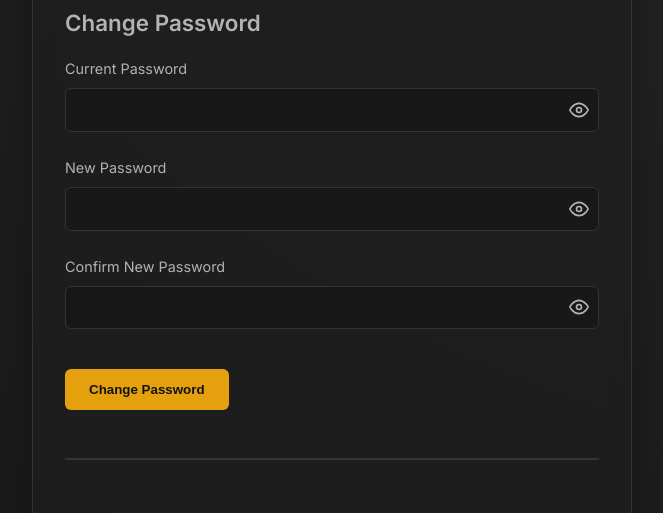
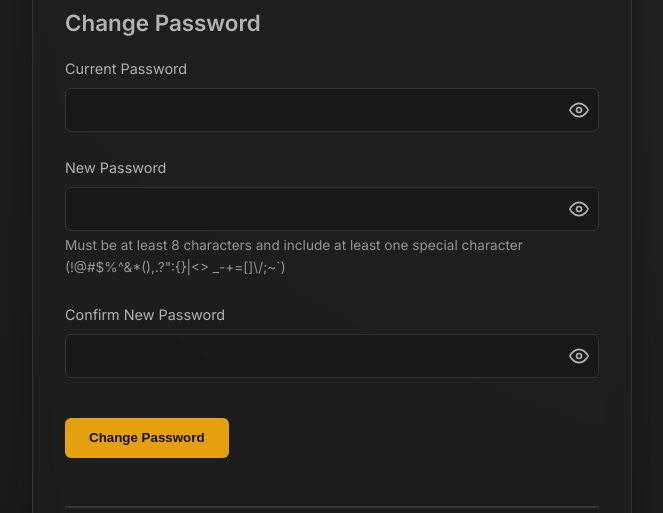
Before and after one commit to Pantanet96/Plex-User-Manager, a Flask app: page /settings in a window 1280 px wide. Shown: the part 842-1355 px from the top of the page, without its empty margins (308-971 px from the left). Run offline with Flask 3, Linux system fonts and the light colour scheme; the visitor is signed in with stand-in values (Sample User, id 1); data that the repository does not hold is empty; parts of the project's set-up code (start-up, migrations or seed data) failed here and were passed over.

Commit message:
feat: Add password security requirements
- Implemented password validation requiring:
  * Minimum 8 characters
  * At least one special character
- Added server-side validation in app.py with validate_password()
- Added client-side validation with HTML5 pattern attribute
- Updated settings.html with password requirements help text
- Updated README with security requirements documentation

```diff
--- a/app.py
+++ b/app.py
@@ -212,6 +212,25 @@ def settings():
                          scheduler_interval_minutes=scheduler_settings['interval_minutes'],
                          scheduler_daily_time=scheduler_settings['daily_time'])
 
+def validate_password(password):
+    """
+    Validate password meets security requirements:
+    - At least 8 characters
+    - At least one special character
+    Returns (is_valid, error_message)
+    """
+    import re
+
+    if len(password) < 8:
+        return False, 'Password must be at least 8 characters long'
+
+    # Check for at least one special character
+    special_chars = r'[!@#$%^&*(),.?":{}|<>_\-+=\[\]\\\/;~`]'
+    if not re.search(special_chars, password):
+        return False, 'Password must contain at least one special character (!@#$%^&*(),.?":{}|<>_-+=[]\\\/;~`)'
+
+    return True, ''
+
 @app.route('/change_password', methods=['POST'])
 @login_required
 def change_password():
@@ -227,8 +246,10 @@ def change_password():
         flash('New passwords do not match', 'error')
         return redirect(url_for('settings'))
 
-    if len(new_password) < 4:
-        flash('Password must be at least 4 characters long', 'error')
+    # Validate password strength
+    is_valid, error_message = validate_password(new_password)
+    if not is_valid:
+        flash(error_message, 'error')
         return redirect(url_for('settings'))
 
     current_user.set_password(new_password)
--- a/templates/settings.html
+++ b/templates/settings.html
@@ -95,7 +95,9 @@
         <div class="form-group">
             <label for="new_password">New Password</label>
             <div class="password-wrapper">
-                <input type="password" id="new_password" name="new_password" required>
+                <input type="password" id="new_password" name="new_password" minlength="8"
+                    pattern="^(?=.*[!@#$%^&*(),.?&quot;:{}|<>_\-+=\[\]\\\/;~`]).{8,}$"
+                    title="Password must be at least 8 characters and contain at least one special character" required>
                 <button type="button" class="btn-toggle-password" onclick="togglePassword('new_password')">
                     <svg xmlns="http://www.w3.org/2000/svg" width="20" height="20" viewBox="0 0 24 24" fill="none"
                         stroke="currentColor" stroke-width="2" stroke-linecap="round" stroke-linejoin="round">
@@ -104,6 +106,10 @@
                     </svg>
                 </button>
             </div>
+            <p class="scheduler-help-text">
+                Must be at least 8 characters and include at least one special character (!@#$%^&*(),.?":{}|<>
+                    _-+=[]\/;~`)
+            </p>
         </div>
         <div class="form-group">
             <label for="confirm_password">Confirm New Password</label>
```
Also changed, not shown: README.md.
